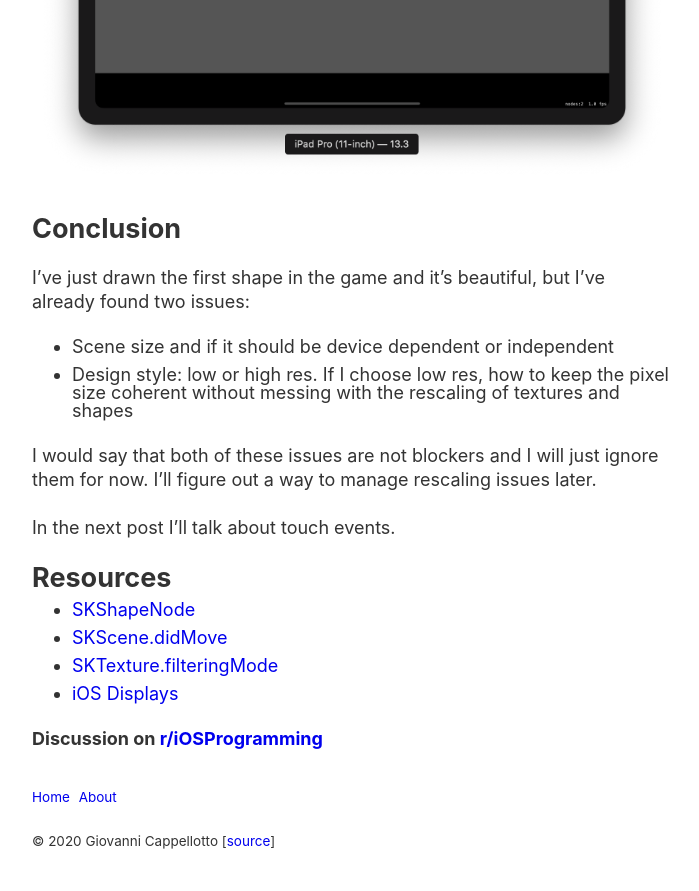
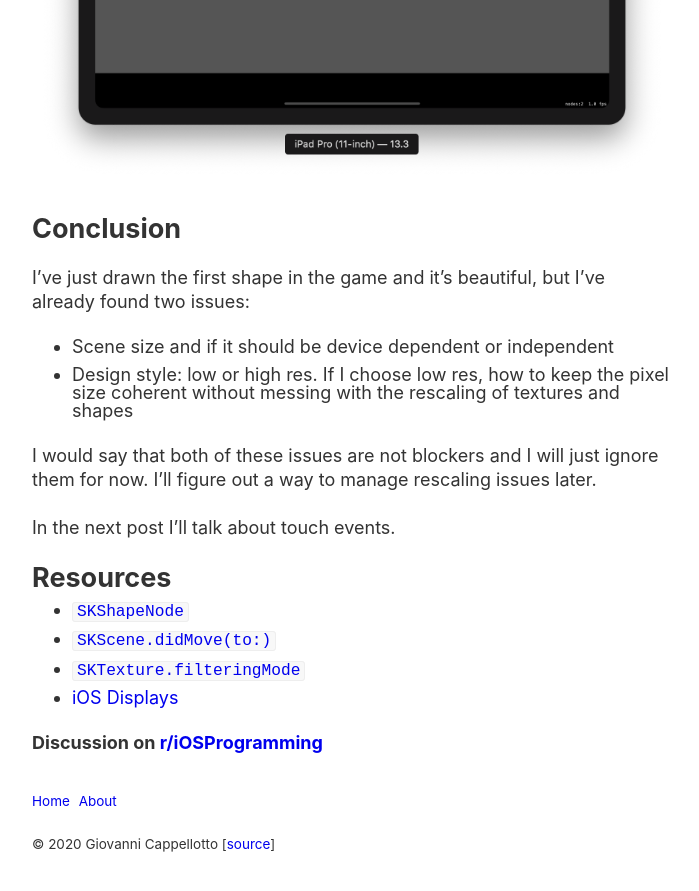
Before and after one commit to curlybracketshq/giovanni.curlybrackets.it, a Jekyll site: the page built from adventure-game/_posts/2020-01-25-introduction-to-shape-nodes-the-cursor.markdown, in a window 1280 px wide and 900 px high, scrolled down 4523 px. Shown: the top 891 px of the window, without its empty margins (288-987 px from the left). Built offline with Jekyll 4.4.1, drawn with Linux system fonts in a browser that asks for light colours.

Commit message:
Fix format of resource list items

```diff
--- a/adventure-game/_posts/2020-01-25-introduction-to-shape-nodes-the-cursor.markdown
+++ b/adventure-game/_posts/2020-01-25-introduction-to-shape-nodes-the-cursor.markdown
@@ -185,7 +185,7 @@ In the next post I'll talk about touch events.
 
 ## Resources
 
-- [SKShapeNode](https://developer.apple.com/documentation/spritekit/skshapenode)
-- [SKScene.didMove](https://developer.apple.com/documentation/spritekit/skscene/1519607-didmove)
-- [SKTexture.filteringMode](https://developer.apple.com/documentation/spritekit/sktexture/1519659-filteringmode)
+- [`SKShapeNode`](https://developer.apple.com/documentation/spritekit/skshapenode)
+- [`SKScene.didMove(to:)`](https://developer.apple.com/documentation/spritekit/skscene/1519607-didmove)
+- [`SKTexture.filteringMode`](https://developer.apple.com/documentation/spritekit/sktexture/1519659-filteringmode)
 - [iOS Displays](https://developer.apple.com/library/archive/documentation/DeviceInformation/Reference/iOSDeviceCompatibility/Displays/Displays.html)
```
